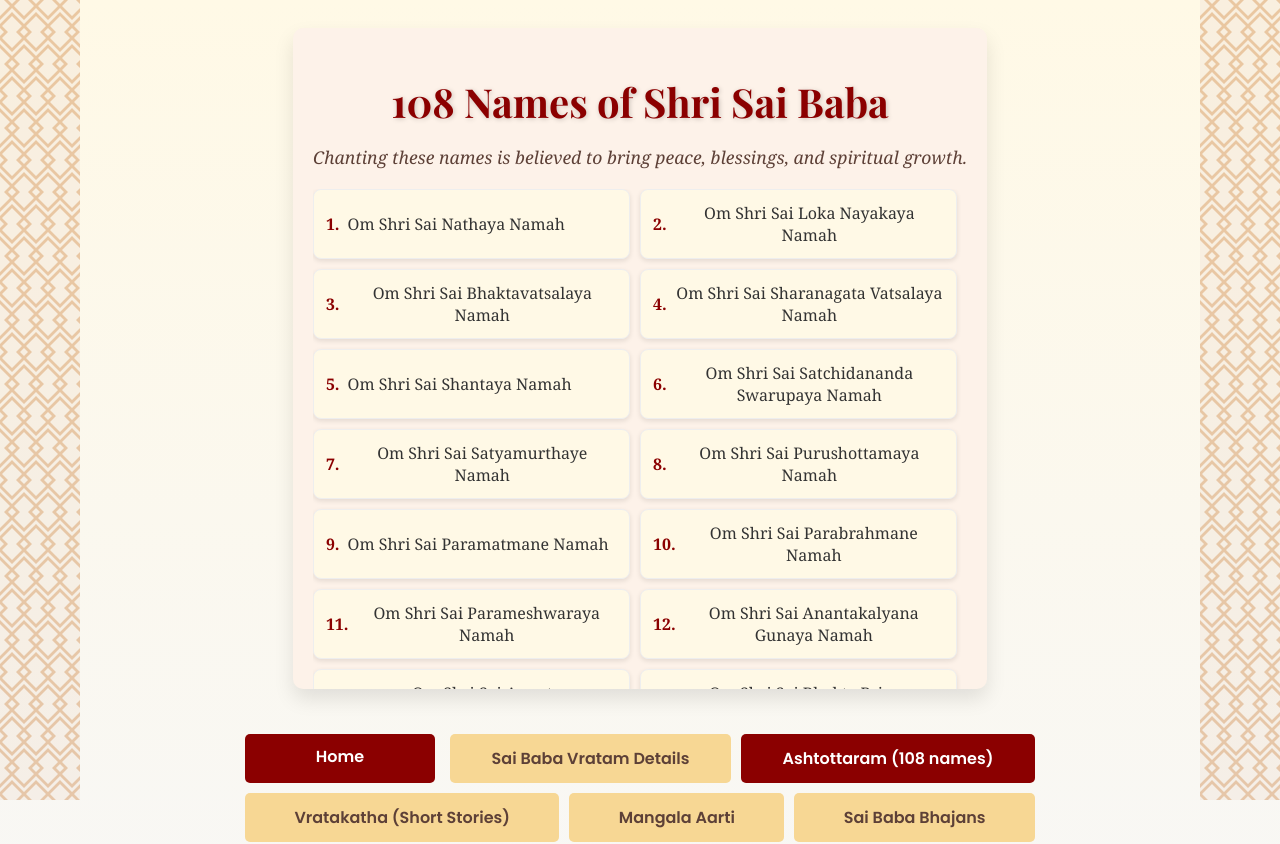
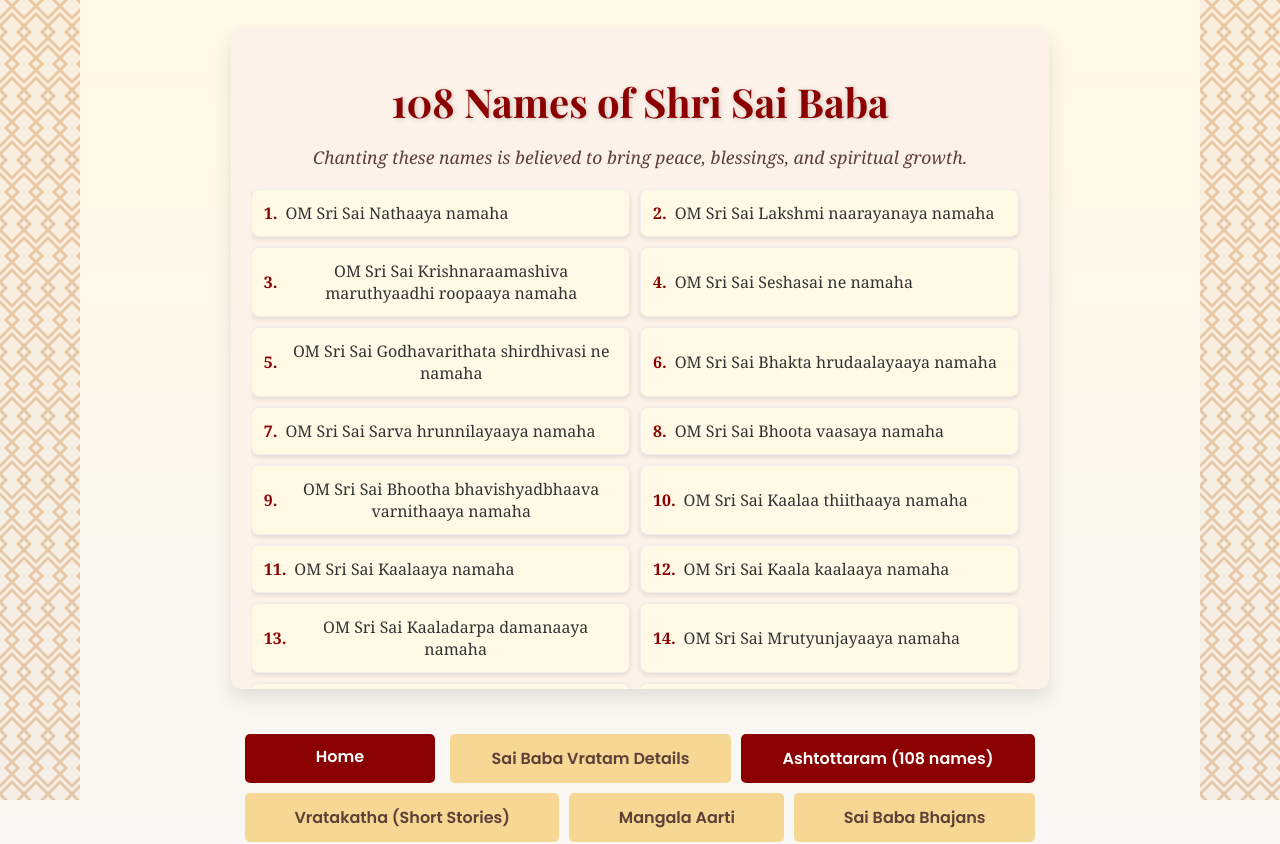
Before and after one commit to lakshmiNdevulapalli/sai_baba_vratam, a React (Vite) app: page /astottaram in a window 1280 px wide. Shown: the top 844 px of the page. Built offline with nearby package versions, Linux system fonts and the light colour scheme; a web font is replaced by a local one.

Commit message:
Update Astottaram.tsx
Updated Baba 108 names

```diff
--- a/src/pages/Astottaram.tsx
+++ b/src/pages/Astottaram.tsx
@@ -3,114 +3,114 @@ import "../Astottaram.css";
 import { Helmet } from "react-helmet";
 
 const names = [
-  "Om Shri Sai Nathaya Namah",
-  "Om Shri Sai Loka Nayakaya Namah",
-  "Om Shri Sai Bhaktavatsalaya Namah",
-  "Om Shri Sai Sharanagata Vatsalaya Namah",
-  "Om Shri Sai Shantaya Namah",
-  "Om Shri Sai Satchidananda Swarupaya Namah",
-  "Om Shri Sai Satyamurthaye Namah",
-  "Om Shri Sai Purushottamaya Namah",
-  "Om Shri Sai Paramatmane Namah",
-  "Om Shri Sai Parabrahmane Namah",
-  "Om Shri Sai Parameshwaraya Namah",
-  "Om Shri Sai Anantakalyana Gunaya Namah",
-  "Om Shri Sai Ananta Brahmandanayakaya Namah",
-  "Om Shri Sai Bhakta Priyaya Namah",
-  "Om Shri Sai Bhakta Poshakaya Namah",
-  "Om Shri Sai Bhakta Hridayalaya Namah",
-  "Om Shri Sai Bhakta Sakha Namah",
-  "Om Shri Sai Bhakta Vasankaya Namah",
-  "Om Shri Sai Bhakta Priyatamaya Namah",
-  "Om Shri Sai Bhakta Pariposhakaya Namah",
-  "Om Shri Sai Bhakta Janotsarakaraya Namah",
-  "Om Shri Sai Bhakta Samrakshakaya Namah",
-  "Om Shri Sai Bhakta Hridayalaya Namah",
-  "Om Shri Sai Bhakta Sannidhya Pradayakaya Namah",
-  "Om Shri Sai Bhakta Samsay Nivarakaya Namah",
-  "Om Shri Sai Bhakta Samsara Taranaya Namah",
-  "Om Shri Sai Bhakta Jnana Pradayakaya Namah",
-  "Om Shri Sai Bhakta Samashrayaya Namah",
-  "Om Shri Sai Bhakta Priya Namah",
-  "Om Shri Sai Bhakta Janashrayaya Namah",
-  "Om Shri Sai Bhakta Jnana Vikasakaya Namah",
-  "Om Shri Sai Bhakta Hridayalaya Namah",
-  "Om Shri Sai Bhakta Dhyana Pradayakaya Namah",
-  "Om Shri Sai Bhakta Shrestaya Namah",
-  "Om Shri Sai Bhakta Sukhavardhanaya Namah",
-  "Om Shri Sai Bhakta Sharanaya Namah",
-  "Om Shri Sai Bhakta Rakshakaya Namah",
-  "Om Shri Sai Bhakta Santoshakaraya Namah",
-  "Om Shri Sai Bhakta Kalyana Karakaya Namah",
-  "Om Shri Sai Bhakta Ananda Pradayakaya Namah",
-  "Om Shri Sai Bhakta Karya Sadhakaya Namah",
-  "Om Shri Sai Bhakta Karya Saphalyaya Namah",
-  "Om Shri Sai Bhakta Samparadayaya Namah",
-  "Om Shri Sai Bhakta Samsara Bandha Mochakaya Namah",
-  "Om Shri Sai Bhakta Sattva Gunaya Namah",
-  "Om Shri Sai Bhakta Vatsalaya Namah",
-  "Om Shri Sai Bhakta Daya Namah",
-  "Om Shri Sai Bhakta Anugrahaya Namah",
-  "Om Shri Sai Bhakta Bhaya Vinashakaya Namah",
-  "Om Shri Sai Bhakta Bhakti Pradayakaya Namah",
-  "Om Shri Sai Bhakta Bhakti Vikasakaya Namah",
-  "Om Shri Sai Bhakta Jnana Pradayakaya Namah",
-  "Om Shri Sai Bhakta Jnana Vikasakaya Namah",
-  "Om Shri Sai Bhakta Samsaya Harakaya Namah",
-  "Om Shri Sai Bhakta Hridaya Nivasa Namah",
-  "Om Shri Sai Bhakta Priya Namah",
-  "Om Shri Sai Bhakta Jnana Pradayakaya Namah",
-  "Om Shri Sai Bhakta Samsaya Nivarakaya Namah",
-  "Om Shri Sai Bhakta Jnana Vikasakaya Namah",
-  "Om Shri Sai Bhakta Samsara Mochakaya Namah",
-  "Om Shri Sai Bhakta Samastha Gunaya Namah",
-  "Om Shri Sai Bhakta Jnana Pradayakaya Namah",
-  "Om Shri Sai Bhakta Hridayalaya Namah",
-  "Om Shri Sai Bhakta Ananda Pradayakaya Namah",
-  "Om Shri Sai Bhakta Samsaya Nivarakaya Namah",
-  "Om Shri Sai Bhakta Jnana Vikasakaya Namah",
-  "Om Shri Sai Bhakta Rakshakaya Namah",
-  "Om Shri Sai Bhakta Samsaya Harakaya Namah",
-  "Om Shri Sai Bhakta Priya Namah",
-  "Om Shri Sai Bhakta Hridayalaya Namah",
-  "Om Shri Sai Bhakta Jnana Pradayakaya Namah",
-  "Om Shri Sai Bhakta Samsaya Nivarakaya Namah",
-  "Om Shri Sai Bhakta Priya Namah",
-  "Om Shri Sai Bhakta Hridayalaya Namah",
-  "Om Shri Sai Bhakta Ananda Pradayakaya Namah",
-  "Om Shri Sai Bhakta Samsaya Harakaya Namah",
-  "Om Shri Sai Bhakta Rakshakaya Namah",
-  "Om Shri Sai Bhakta Samashrayaya Namah",
-  "Om Shri Sai Bhakta Priya Namah",
-  "Om Shri Sai Bhakta Hridayalaya Namah",
-  "Om Shri Sai Bhakta Jnana Pradayakaya Namah",
-  "Om Shri Sai Bhakta Samsaya Nivarakaya Namah",
-  "Om Shri Sai Bhakta Rakshakaya Namah",
-  "Om Shri Sai Bhakta Priya Namah",
-  "Om Shri Sai Bhakta Hridayalaya Namah",
-  "Om Shri Sai Bhakta Ananda Pradayakaya Namah",
-  "Om Shri Sai Bhakta Samsaya Nivarakaya Namah",
-  "Om Shri Sai Bhakta Jnana Pradayakaya Namah",
-  "Om Shri Sai Bhakta Rakshakaya Namah",
-  "Om Shri Sai Bhakta Hridayalaya Namah",
-  "Om Shri Sai Bhakta Priya Namah",
-  "Om Shri Sai Bhakta Jnana Pradayakaya Namah",
-  "Om Shri Sai Bhakta Rakshakaya Namah",
-  "Om Shri Sai Bhakta Hridayalaya Namah",
-  "Om Shri Sai Bhakta Jnana Pradayakaya Namah",
-  "Om Shri Sai Bhakta Rakshakaya Namah",
-  "Om Shri Sai Bhakta Hridayalaya Namah",
-  "Om Shri Sai Bhakta Jnana Pradayakaya Namah",
-  "Om Shri Sai Bhakta Priya Namah",
-  "Om Shri Sai Bhakta Hridayalaya Namah",
-  "Om Shri Sai Bhakta Rakshakaya Namah",
-  "Om Shri Sai Bhakta Jnana Pradayakaya Namah",
-  "Om Shri Sai Bhakta Samsaya Nivarakaya Namah",
-  "Om Shri Sai Bhakta Rakshakaya Namah",
-  "Om Shri Sai Bhakta Hridayalaya Namah",
-  "Om Shri Sai Bhakta Jnana Pradayakaya Namah",
-  "Om Shri Sai Bhakta Rakshakaya Namah",
-  "Om Shri Sai Bhakta Hridayalaya Namah",
+  "OM Sri Sai Nathaaya namaha",
+  "OM Sri Sai Lakshmi naarayanaya namaha",
+  "OM Sri Sai Krishnaraamashiva maruthyaadhi roopaaya namaha",
+  "OM Sri Sai Seshasai ne namaha",
+  "OM Sri Sai Godhavarithata shirdhivasi ne namaha",
+  "OM Sri Sai Bhakta hrudaalayaaya namaha",
+  "OM Sri Sai Sarva hrunnilayaaya namaha",
+  "OM Sri Sai Bhoota vaasaya namaha",
+  "OM Sri Sai Bhootha bhavishyadbhaava varnithaaya namaha",
+  "OM Sri Sai Kaalaa thiithaaya namaha",
+  "OM Sri Sai Kaalaaya namaha",
+  "OM Sri Sai Kaala kaalaaya namaha",
+  "OM Sri Sai Kaaladarpa damanaaya namaha",
+  "OM Sri Sai Mrutyunjayaaya namaha",
+  "OM Sri Sai Amarthyaaya namaha",
+  "OM Sri Sai Marthyaa bhayapradhaaya namaha",
+  "OM Sri Sai Jiivadhaaraaya namaha",
+  "OM Sri Sai Sarvadhaaraaya namaha",
+  "OM Sri Sai Bhaktaavana samarthaaya namaha",
+  "OM Sri Sai Bhaktavana prathikjnaaya namaha",
+  "OM Sri Sai Anna vastra daaya namaha",
+  "OM Sri Sai Aroogya ksheemadaaya namaha",
+  "OM Sri Sai Dhana maangalyapradaaya namaha",
+  "OM Sri Sai Buddhi siddhi pradaaya namaha",
+  "OM Sri Sai Putra mitra kalathra bandhudaaya namaha",
+  "OM Sri Sai Yogaksheema vahaaya namaha",
+  "OM Sri Sai Aapadbhaandhavaaya namaha",
+  "OM Sri Sai Maargabandhavee namaha",
+  "OM Sri Sai Bhukti mukti swargaapavargadaaya namaha",
+  "OM Sri Sai Priyaaya namaha",
+  "OM Sri Sai Preeti vardhanaaya namaha",
+  "OM Sri Sai Antharyaminee namaha",
+  "OM Sri Sai Sacchitatmanee namaha",
+  "OM Sri Sai Nityanandaaya namaha",
+  "OM Sri Sai Parama sukhadaaya namaha",
+  "OM Sri Sai Parameeshwaraaya namaha",
+  "OM Sri Sai Parabrahmanee namaha",
+  "OM Sri Sai Paramaatmanee namaha",
+  "OM Sri Sai Gnaana Swaroopinee namaha",
+  "OM Sri Sai Jagath pithre namaha",
+  "OM Sri Sai Bhaktaanaam maathru daathru pithaamahaaya namaha",
+  "OM Sri Sai Bhaktaabhaya pradhaaya namaha",
+  "OM Sri Sai Bhakta para dheenaya namaha",
+  "OM Sri Sai Bhaktaanugraha karaaya namaha",
+  "OM Sri Sai Sharaanagatha vatsalaaya namaha",
+  "OM Sri Sai Bhakti shakti pradaaya namaha",
+  "OM Sri Sai Gnana yraaghya prdaaya namaha",
+  "OM Sri Sai Preema pradaaya namaha",
+  "OM Sri Sai Samskhaya hrudaya dowurbhalya paapa karma vaasanaa kshayakaraaya namaha",
+  "OM Sri Sai Hrudayagranthi bheedakaaya namaha",
+  "OM Sri Sai Karma dhvamsiinee namaha",
+  "OM Sri Sai Suddasathva sthithaaya namaha",
+  "OM Sri Sai Gunaatheetha gunaathmanee namaha",
+  "OM Sri Sai Anantha kalyaana gunaaya namaha",
+  "OM Sri Sai Amitha parakramaaya namaha",
+  "OM Sri Sai Jayinee namaha",
+  "OM Sri Sai Durdhaarshaa kshobyaaya namaha",
+  "OM Sri Sai Aparaajitaya namaha",
+  "OM Sri Sai Trilookeeshu avighaatha gatayee namaha",
+  "OM Sri Sai Ashakya rahitaaya namaha",
+  "OM Sri Sai Sarva shakti murthayee namaha",
+  "OM Sri Sai Suroopa sundaraaya namaha",
+  "OM Sri Sai Suloochanaaya namaha",
+  "OM Sri Sai Bahuroopa vishwamuurthayee namaha",
+  "OM Sri Sai Aroopaavyaktaaya namaha",
+  "OM Sri Sai Aachintyaaya namaha",
+  "OM Sri Sai Sookshmaaya namaha",
+  "OM Sri Sai Sarvaantharyaminee namaha",
+  "OM Sri Sai Manoovaaga theethaya namaha",
+  "OM Sri Sai Preemamoorthayee namaha",
+  "OM Sri Sai Sulabha durlabhaaya namaha",
+  "OM Sri Sai Asahaaya sahaayaaya namaha",
+  "OM Sri Sai Anaatha naatha deenabaandhavee namaha",
+  "OM Sri Sai Sarvabhaara bhrutee namaha",
+  "OM Sri Sai Akarmaaneeka karma sukarminee namaha",
+  "OM Sri Sai Punyasravana keerthanaaya namaha",
+  "OM Sri Sai Theerthaaya namaha",
+  "OM Sri Sai Vasudeevaaya namaha",
+  "OM Sri Sai Sataamgathayee namaha",
+  "OM Sri Sai Satyanaaraayanaaya namaha",
+  "OM Sri Sai Lokanaathaaya namaha",
+  "OM Sri Sai Paavananaaghaaya namaha",
+  "OM Sri Sai Amruthamsavee namaha",
+  "OM Sri Sai Bhaaskara Prabhaaya namaha",
+  "OM Sri Sai Bramhacharya tapascharyaadi suvrathaaya namaha",
+  "OM Sri Sai Satyadharma paraayanaaya namaha",
+  "OM Sri Sai Siddheshvaraaya namaha",
+  "OM Sri Sai Siddha sankalpaaya namaha",
+  "OM Sri Sai Yogeshwaraaya namaha",
+  "OM Sri Sai Bhagwatee namaha",
+  "OM Sri Sai Bhakta vatsalaaya namaha",
+  "OM Sri Sai Sathpurushaaya namaha",
+  "OM Sri Sai Purushootthamaaya namaha",
+  "OM Sri Sai Satyatatva boodhakaaya namaha",
+  "OM Sri Sai Kaamaadi shadyri dwamsinee namaha",
+  "OM Sri Sai Abheedaanandaama bhava pradhaaya namaha",
+  "OM Sri Sai Samasarvamatha sammataaya namaha",
+  "OM Sri Sai Sri Dakshinaa moorthiyee namaha",
+  "OM Sri Sai Sri Venkateesha ramanaaya namaha",
+  "OM Sri Sai Adbhuthaanantha charyaaya namaha",
+  "OM Sri Sai Prapannarthi haraaya namaha",
+  "OM Sri Sai Samsaara sarva dukha kshayakaraaya namaha",
+  "OM Sri Sai Sarva vitsarvato mukhaaya namaha",
+  "OM Sri Sai Sarvaantharbhahi stitaaya namaha",
+  "OM Sri Sai Sarvamangala karaaya namaha",
+  "OM Sri Sai Sarvaabhiishta pradhaaya namaha",
+  "OM Sri Sai Samaras sanmaarga sthaapanaaya namaha",
+  "OM Sri Sai samartha sadguru Sri Sai nathaaya namaha"
 ];
 
 const Astottaram: React.FC = () => {
```
